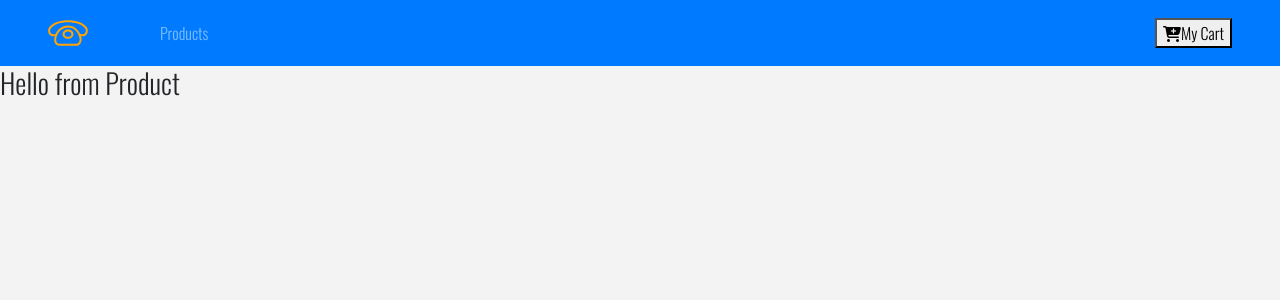
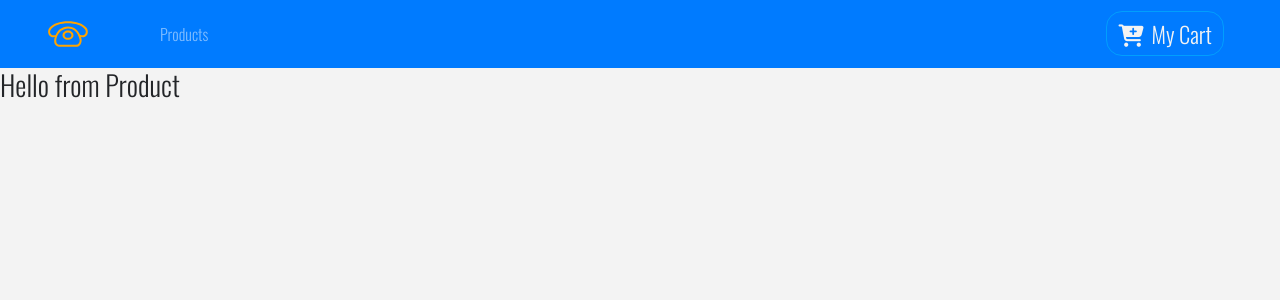
Before and after one commit to Sara-Alkhamri/ecomm-store, a React (Create React App) app: page / in a window 1280 px wide. Shown: the top 300 px of the page. Built offline with nearby package versions, Linux system fonts and the light colour scheme.

Commit message:
Created Button component and added styling using styled components

```diff
--- /dev/null
+++ b/src/components/Button.js
@@ -0,0 +1,18 @@
+import styled from "styled-components";
+
+export const ButtonContainer = styled.button`
+  text-transform: capitalize;
+  font-size: 1.4rem;
+  background: transparent;
+  border: 0.05rem solid var(--lightBlue);
+  border-radius: 1rem;
+  color: var(--mainWhite);
+  padding: 0.3rem 0.7rem;
+  cursor: pointer;
+  margin: 0.2rem 0.5rem 0.2rem 0;
+  transition: all 0.5s ease-in-out;
+  &:hover {
+    background: var(--lightBlue);
+    color: var(--mainBlue);
+  }
+`;
--- a/src/components/NavBar.js
+++ b/src/components/NavBar.js
@@ -1,14 +1,16 @@
 import React, { Component } from "react";
 import { Link } from "react-router-dom";
 import logo from "../logo.svg";
+import styled from "styled-components";
+import { ButtonContainer } from "./Button";
 
 export default class NavBar extends Component {
   render() {
     return (
       <nav className="navbar navbar-expand-sm bg-primary navbar-dark px-sm-5">
         {/* https://www.iconfinder.com/icons/1243689/call_phone_icon
-Creative Commons (Attribution 3.0 Unported);
-https://www.iconfinder.com/Makoto_msk  */}
+          Creative Commons (Attribution 3.0 Unported);
+          https://www.iconfinder.com/Makoto_msk  */}
         <Link to="/">
           <img src={logo} alt="store" className="navbar-brand" />
         </Link>
@@ -20,10 +22,12 @@
           </li>
         </ul>
         <Link to="/cart" className="ml-auto">
-          <button>
-            <i className="fas fa-cart-plus" />
+          <ButtonContainer>
+            <span className="mr-2">
+              <i className="fas fa-cart-plus" />
+            </span>
             My Cart
-          </button>
+          </ButtonContainer>
         </Link>
       </nav>
     );
```
